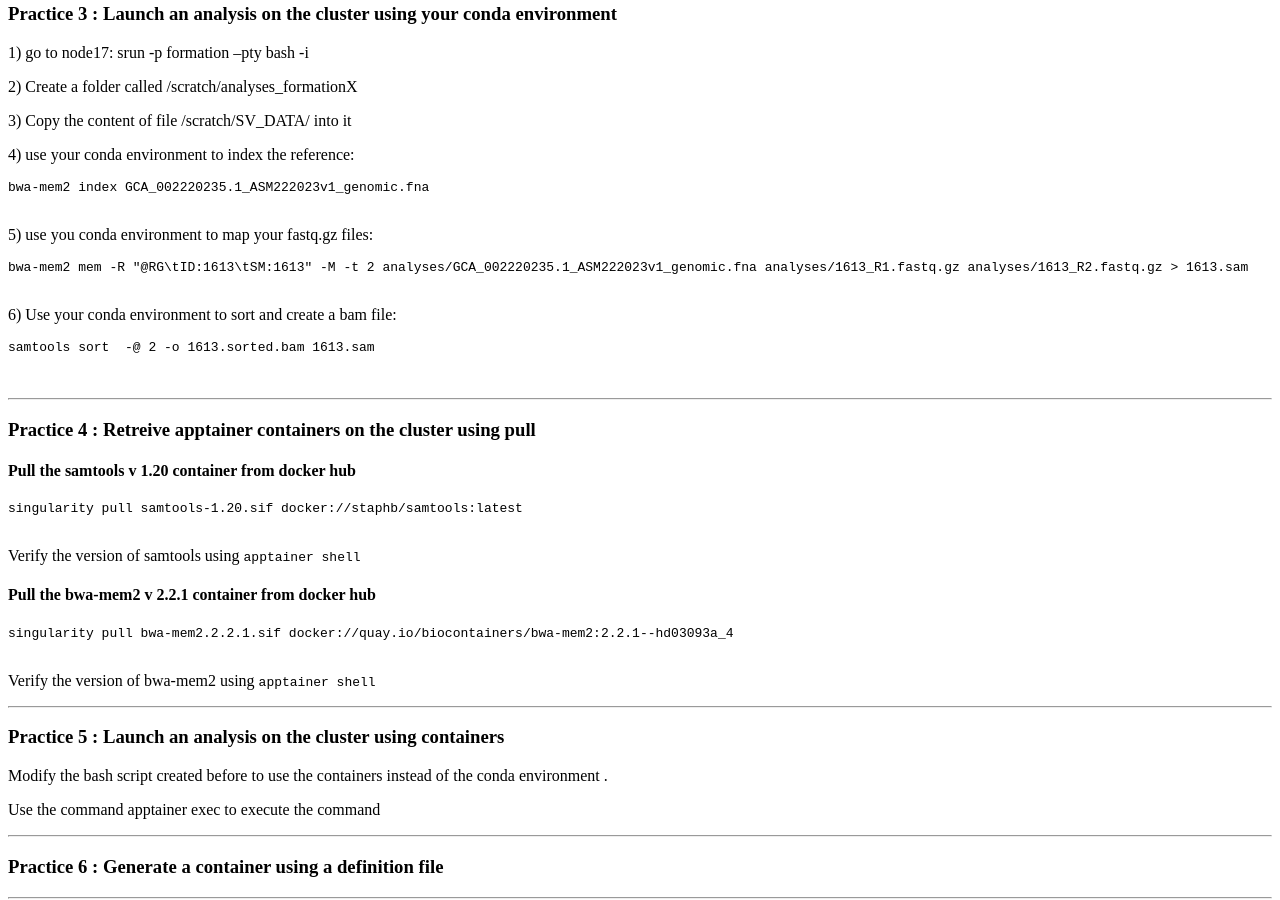
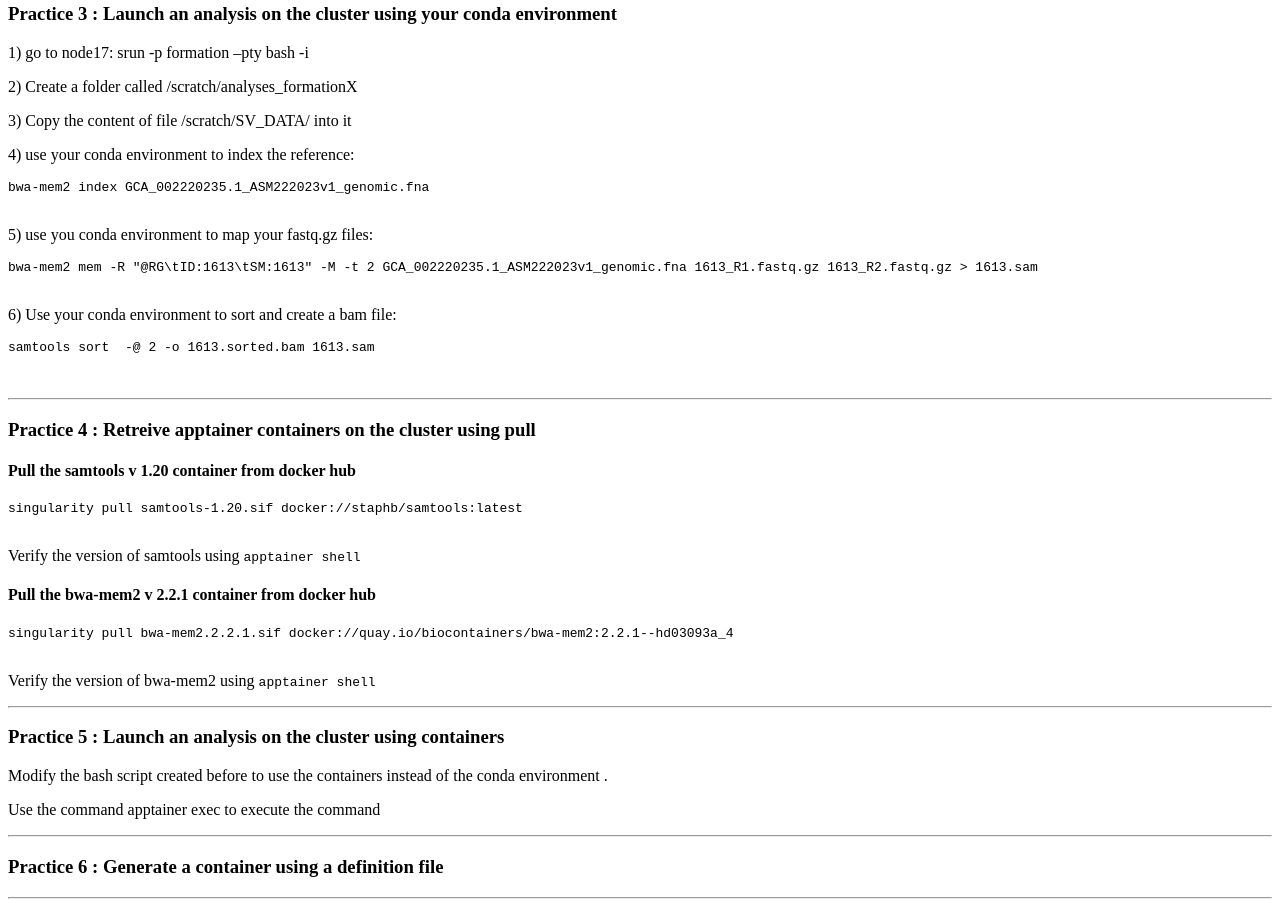
Before and after one commit to wave-centre/cibig, a Jekyll site: the page built from docs/course_materials/REPRO/CONTAINERS/CONTAINERS_practice.md, in a window 1280 px wide and 900 px high, scrolled down 2453 px. Built offline with Jekyll 4.4.1, drawn with Linux system fonts in a browser that asks for light colours; our own code applies the rules of GitHub Pages for plain Markdown files.

Commit message:
Update CONTAINERS_practice.md

````diff
--- a/docs/course_materials/REPRO/CONTAINERS/CONTAINERS_practice.md
+++ b/docs/course_materials/REPRO/CONTAINERS/CONTAINERS_practice.md
@@ -223,7 +223,7 @@ bwa-mem2 index GCA_002220235.1_ASM222023v1_genomic.fna
 5) use you conda environment to map your fastq.gz files:
 
 ```
-bwa-mem2 mem -R "@RG\tID:1613\tSM:1613" -M -t 2 analyses/GCA_002220235.1_ASM222023v1_genomic.fna analyses/1613_R1.fastq.gz analyses/1613_R2.fastq.gz > 1613.sam
+bwa-mem2 mem -R "@RG\tID:1613\tSM:1613" -M -t 2 GCA_002220235.1_ASM222023v1_genomic.fna 1613_R1.fastq.gz 1613_R2.fastq.gz > 1613.sam
 
 ```
 
````
